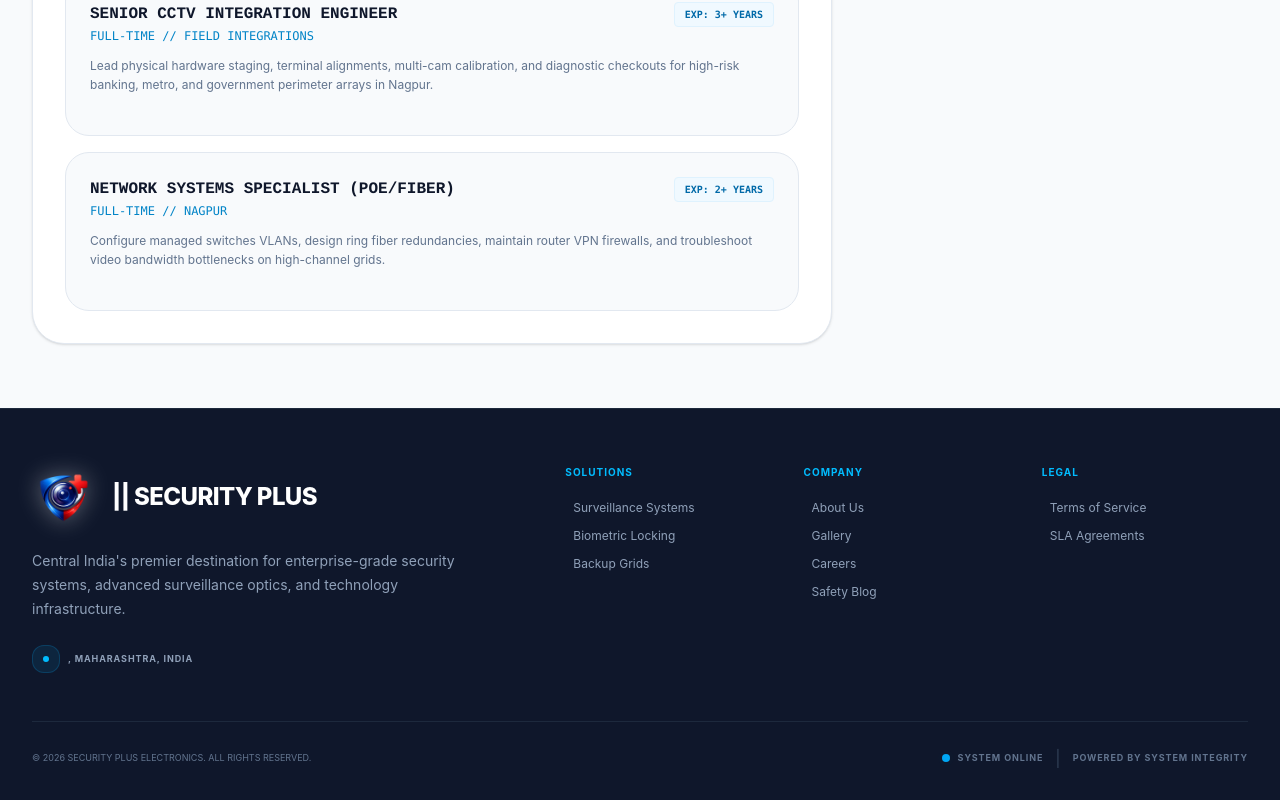
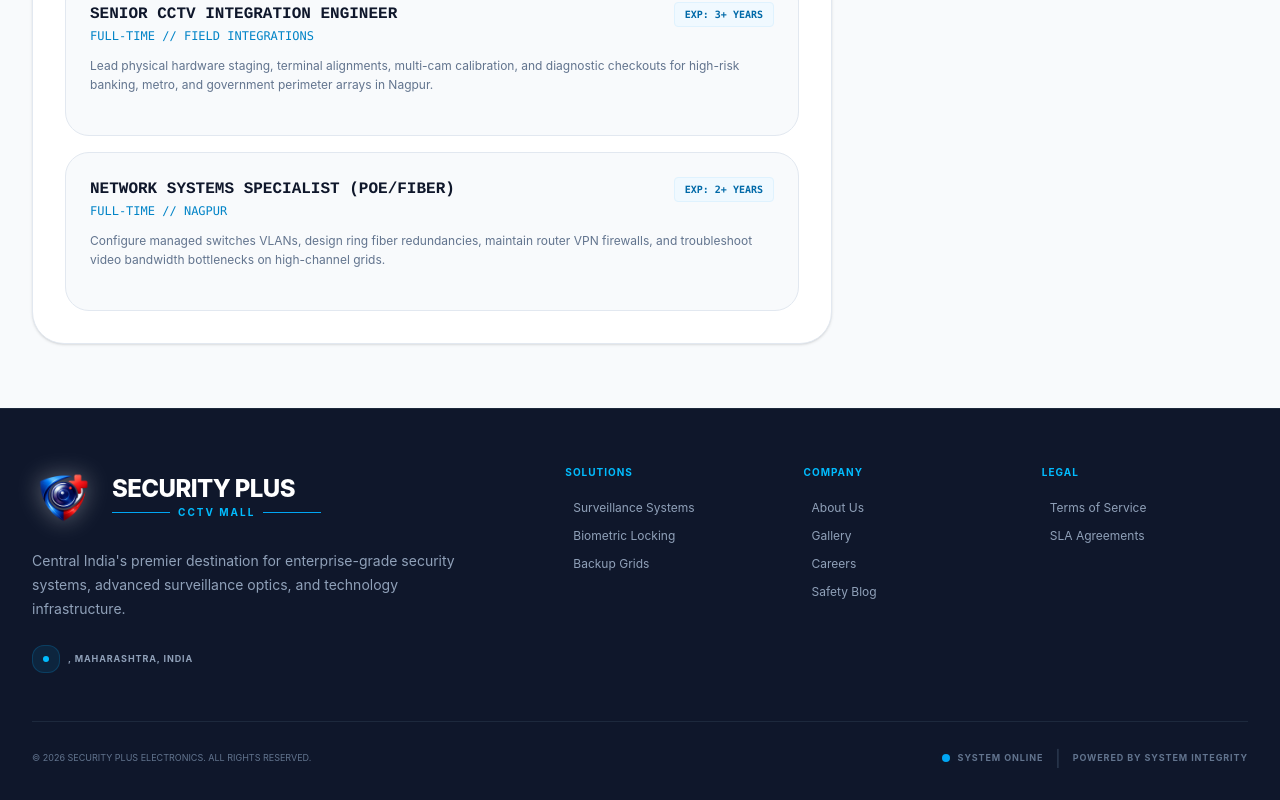
Before and after one commit to shatayuakare/Security-Plus-Electronics, a React (Vite) app in the folder security-plus/: page /career in a window 1280 px wide. Shown: the part 1316-2116 px from the top of the page. Built offline with nearby package versions, Linux system fonts and the light colour scheme.

Commit message:
solve buld problem

```diff
--- a/security-plus/src/components/Footer.jsx
+++ b/security-plus/src/components/Footer.jsx
@@ -20,20 +20,19 @@
                                         </div>
                                         <div>
                                             <h2 className="text-2xl md:text-2xl font-extrabold text-white uppercase tracking-tight font-sans">
-                                                {logoData.companyName} || Security Plus
+                                                Security Plus
                                             </h2>
-                                            {logoData.companySuffix && (
                                             <div className="flex items-center gap-2">
 
                                                 <span className="h-px w-14.5 bg-sky-500"></span>
 
                                                 <span className="text-[10px] font-bold text-sky-400 uppercase tracking-[0.2em] font-sans">
-                                                        {logoData.companySuffix} || CCTV Mall
+                                                    CCTV Mall
                                                 </span>
                                                 <span className="h-px w-14.5 bg-sky-500"></span>
 
                                             </div>
-                                            )}
+
                                         </div>
                                     </div>
                                 </Link>
--- a/security-plus/src/components/Header.jsx
+++ b/security-plus/src/components/Header.jsx
@@ -19,13 +19,13 @@
             </div>
             <div>
               <h2 className="text-lg md:text-xl focus:boder-0 focus:outline-0 font-extrabold text-white uppercase tracking-tight font-sans">
-                {logoData.companyName} Security Plus
+                Security Plus
               </h2>
 
               <div className="flex items-center gap-2">
                 <span className="h-px w-9 md:w-11 bg-sky-500"></span>
                 <span className="text-[9px] font-bold text-sky-400 uppercase tracking-[0.2em] font-sans">
-                  {logoData.companySuffix} CCTV Mall
+                  CCTV Mall
                 </span>
                 <span className="h-px w-9 md:w-11 bg-sky-500"></span>
               </div>
--- a/security-plus/src/components/LazySection.jsx
+++ /dev/null
@@ -1,42 +0,0 @@
-// components/LazySection.jsx
-import { useEffect, useRef, useState } from "react";
-
-export default function LazySection({
-    children,
-    minHeight = "300px",
-    rootMargin = "300px",
-}) {
-    const ref = useRef(null);
-    const [shouldRender, setShouldRender] = useState(false);
-
-    useEffect(() => {
-        const element = ref.current;
-
-        if (!element) return;
-
-        const observer = new IntersectionObserver(
-            ([entry]) => {
-                if (entry.isIntersecting) {
-                    setShouldRender(true);
-                    observer.disconnect();
-                }
-            },
-            {
-                rootMargin,
-            }
-        );
-
-        observer.observe(element);
-
-        return () => observer.disconnect();
-    }, [rootMargin]);
-
-    return (
-        <div
-            ref={ref}
-            style={{ minHeight }}
-        >
-            {shouldRender ? children : null}
-        </div>
-    );
-}
--- a/security-plus/src/pages/Careers.jsx
+++ b/security-plus/src/pages/Careers.jsx
@@ -1,7 +1,6 @@
 import React, { useState } from "react";
 import { motion } from "motion/react";
 import { Sparkles, Briefcase, Terminal, CheckCircle2 } from "lucide-react";
-import { toast } from "react-toastify";
 
 export default function Careers({ careerApplications, setCareerApplications, setToastMessage }) {
   const [contactTicket, setContactTicket] = useState(null);
```
Lines whose indentation alone changed are shown as unchanged.
